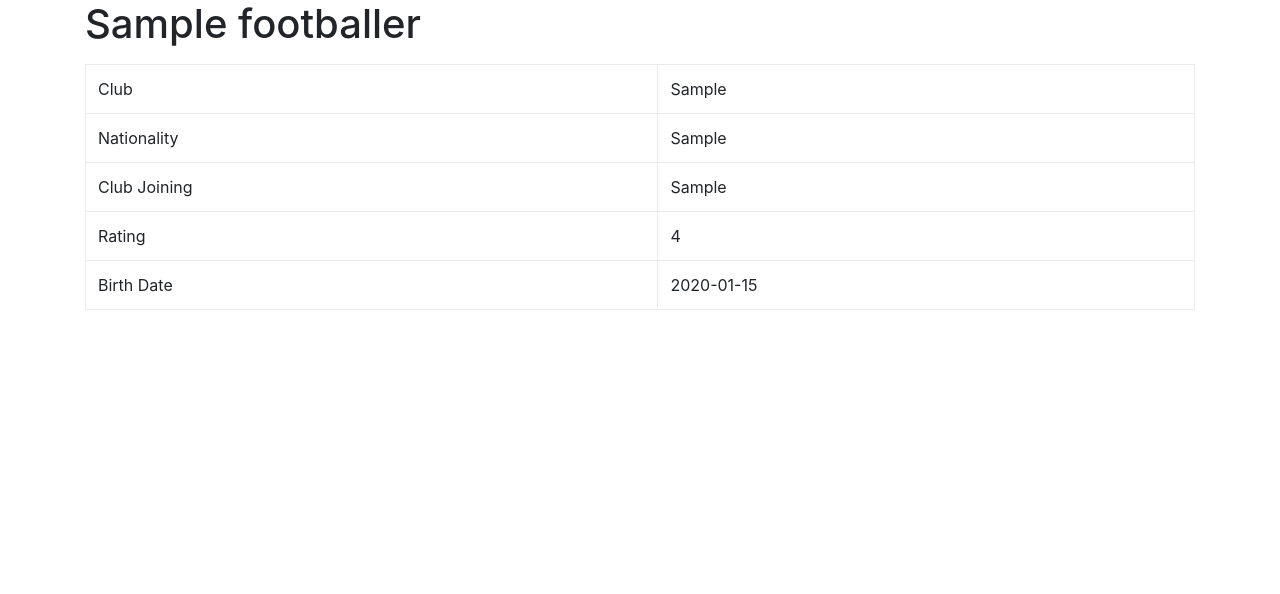
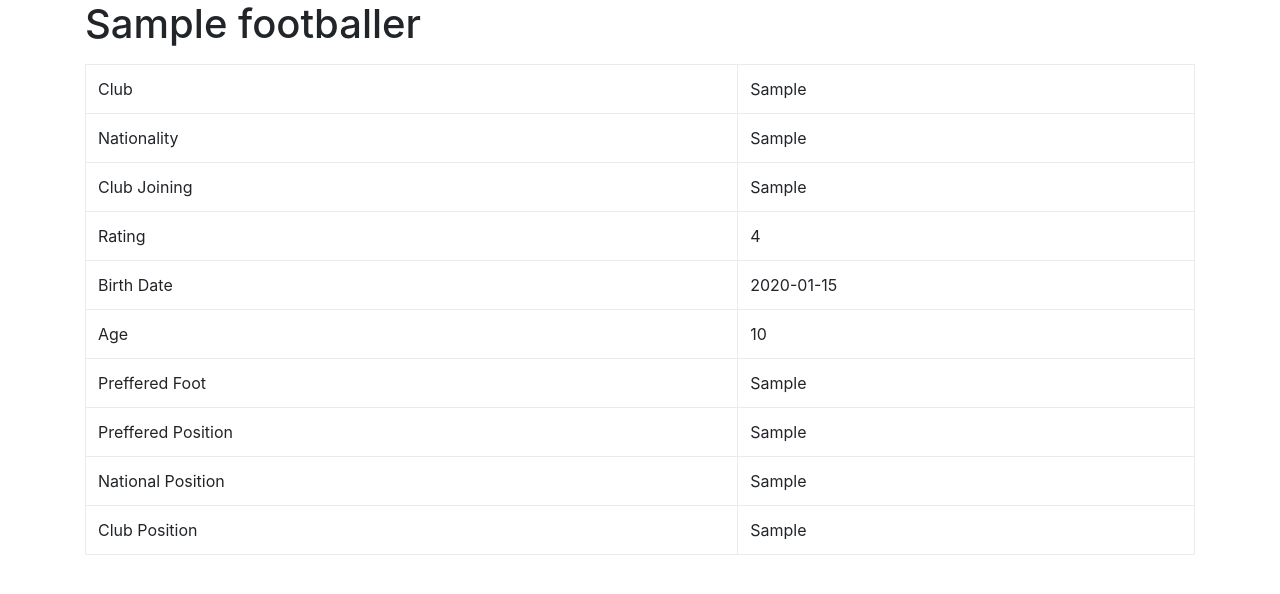
Before and after one commit to aviaryan/footballers-arena, a Django app: page /profiles/1 in a window 1280 px wide. Shown: the part 106-700 px from the top of the page. Run offline with Django 3.2, Linux system fonts and the light colour scheme; tables that the repository leaves empty hold one stand-in row (values such as "Sample post"); some libraries are stand-ins or nearby versions.

Commit message:
show more details

```diff
--- a/footballers/frontend/templates/detail.html
+++ b/footballers/frontend/templates/detail.html
@@ -47,7 +47,11 @@ $(document).ready(function(){
 			$('#player-data')
 				.prepend($('<h1>').append(player.name));
 			// create the table
-			var elements = ['club', 'nationality', 'club_joining', 'rating', 'birth_date'];
+			var elements = [
+				'club', 'nationality', 'club_joining', 'rating', 'birth_date', 'age',
+				'preffered_foot', 'preffered_position', 'national_position',
+				'club_position'
+			];
 			elements.forEach(function(element) {
 				$('tbody').append($('<tr>')
 					.append($('<td>').append(fixName(element)))
```
